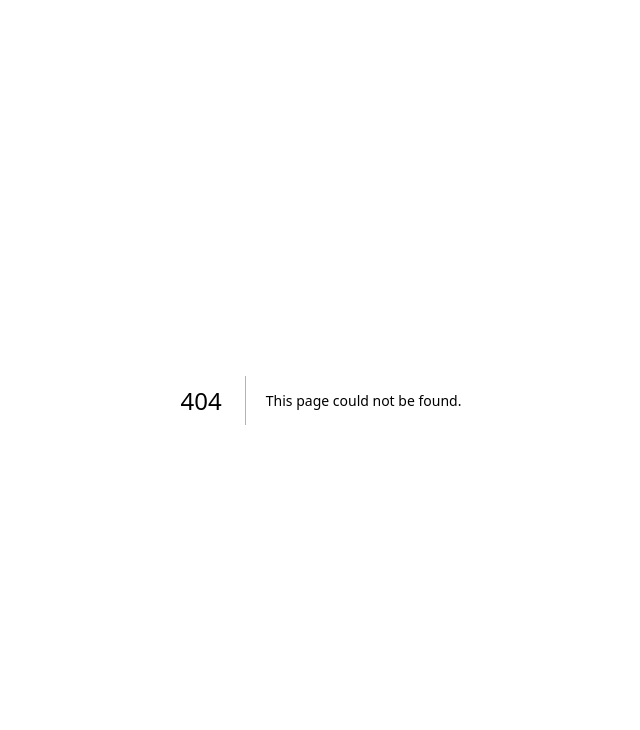
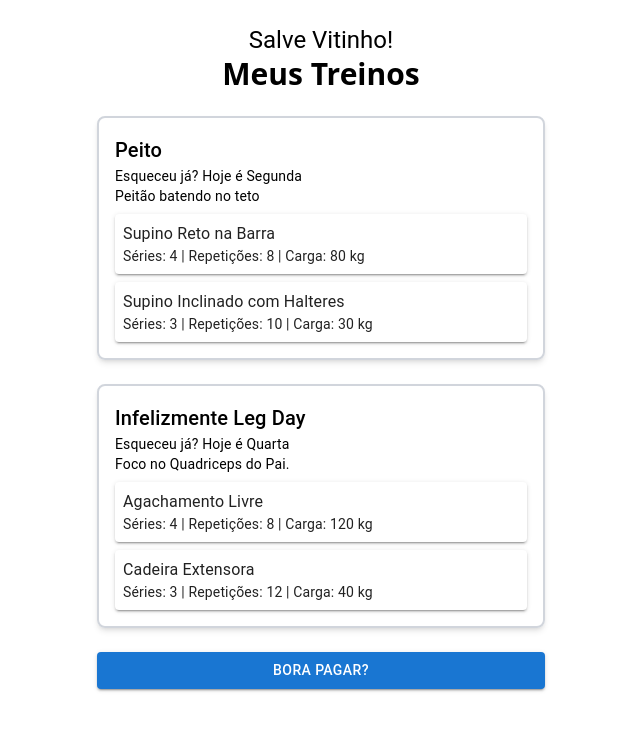
Before and after one commit to LeandroKornelius/SQL-Injection-Simulation, a Next.js app in the folder front-end/: page /perfil in a window 1280 px wide. Before the commit this address had no page. Shown: the top 730 px of the page, without its empty margins (319-959 px from the left). Built offline with nearby package versions, Linux system fonts and the light colour scheme.

Commit message:
Tela de Pagamentos e Tela de Perfil Meus treinos feitas!

```diff
--- a/front-end/src/app/page.tsx
+++ b/front-end/src/app/page.tsx
@@ -10,6 +10,7 @@ export default function MainPage() {
     <div className="flex min-h-screen justify-center items-center">
       <div className="grid justify-items-center w-72 p-6 border-2 border-gray-300 rounded-lg shadow-md">
         <span className="text-xl mb-4 text-center">Fit App</span>
+
         <div className="flex flex-col space-y-2 w-full">
           <div>
             <Button
@@ -41,6 +42,26 @@ export default function MainPage() {
               Exercícios
             </Button>
           </div>
+          <div>
+            <Button
+              variant="contained"
+              color="primary"
+              fullWidth
+              onClick={() => router.push("/perfil")}
+            >
+              Meus Exercícios
+            </Button>
+          </div>
+          <div>
+            <Button
+              variant="contained"
+              color="primary"
+              fullWidth
+              onClick={() => router.push("/payment")}
+            >
+              Dados Cartão
+            </Button>
+          </div>
         </div>
       </div>
     </div>
--- /dev/null
+++ b/front-end/src/app/payment/page.tsx
@@ -0,0 +1,110 @@
+"use client";
+
+import { Button, TextField } from "@mui/material";
+import { Form, Formik } from "formik";
+import { useRouter } from "next/navigation";
+
+const initialValues = {
+  card_number: "",
+  card_owner: "",
+  expiry_date: "",
+  cvv: "",
+};
+
+export default function CardDetailsPage() {
+  const router = useRouter();
+
+  return (
+    <div className="flex min-h-screen justify-center items-center">
+      <div className="grid justify-items-center w-80 p-6 border-2 border-gray-300 rounded-lg shadow-md">
+        <span className="text-xl mb-4 text-center font-bold">Dados do Cartão</span>
+
+        <Formik
+          initialValues={initialValues}
+          onSubmit={async (values) => {
+            const userId = 1;
+
+            const payload = {
+              user_id: userId,
+              card_number: values.card_number,
+              card_owner: values.card_owner,
+              expiry_date: values.expiry_date,
+              cvv: values.cvv,
+            };
+
+            console.log("Payload enviado:", payload);
+
+            alert(
+              `Número: ${values.card_number}\nTitular: ${values.card_owner}\nValidade: ${values.expiry_date}\nCVV: ${values.cvv}`
+            );
+
+            router.push("/perfil");
+          }}
+        >
+          {(props) => (
+            <Form
+              onSubmit={props.handleSubmit}
+              className="flex flex-col space-y-4 w-full gap-2"
+            >
+              <TextField
+                id="card_number"
+                name="card_number"
+                label="Número do Cartão"
+                variant="outlined"
+                size="small"
+                value={props.values.card_number}
+                onChange={props.handleChange}
+                fullWidth
+              />
+
+              <TextField
+                id="card_owner"
+                name="card_owner"
+                label="Nome do Titular"
+                variant="outlined"
+                size="small"
+                value={props.values.card_owner}
+                onChange={props.handleChange}
+                fullWidth
+              />
+
+              <div className="grid grid-cols-2 gap-2">
+                <TextField
+                  id="expiry_date"
+                  name="expiry_date"
+                  label="Validade"
+                  placeholder="MM/AA"
+                  variant="outlined"
+                  size="small"
+                  value={props.values.expiry_date}
+                  onChange={props.handleChange}
+                  fullWidth
+                />
+
+                <TextField
+                  id="cvv"
+                  name="cvv"
+                  label="CVV"
+                  variant="outlined"
+                  size="small"
+                  value={props.values.cvv}
+                  onChange={props.handleChange}
+                  fullWidth
+                />
+              </div>
+
+              <Button
+                type="submit"
+                variant="contained"
+                color="primary"
+                fullWidth
+              >
+                Salvar Dados
+              </Button>
+            </Form>
+          )}
+        </Formik>
+      </div>
+    </div>
+  );
+}
--- /dev/null
+++ b/front-end/src/app/perfil/page.tsx
@@ -0,0 +1,103 @@
+"use client";
+
+import { Button, Paper, Typography } from "@mui/material";
+import { useRouter } from "next/navigation";
+
+export default function MyWorkoutPage() {
+  const router = useRouter();
+
+  const mockUser = {
+    id: 1,
+    name: "Vitinho",
+  };
+
+  const mockWorkouts = [
+    {
+      id: 1,
+      name: "Peito",
+      weekDay: "Segunda",
+      description: "Peitão batendo no teto",
+      exercises: [
+        {
+          id: 1,
+          name: "Supino Reto na Barra",
+          sets: 4,
+          repetitions: 8,
+          weight: 80,
+        },
+        {
+          id: 2,
+          name: "Supino Inclinado com Halteres",
+          sets: 3,
+          repetitions: 10,
+          weight: 30,
+        },
+      ],
+    },
+    {
+      id: 2,
+      name: "Infelizmente Leg Day",
+      weekDay: "Quarta",
+      description: "Foco no Quadriceps do Pai.",
+      exercises: [
+        {
+          id: 3,
+          name: "Agachamento Livre",
+          sets: 4,
+          repetitions: 8,
+          weight: 120,
+        },
+        {
+          id: 4,
+          name: "Cadeira Extensora",
+          sets: 3,
+          repetitions: 12,
+          weight: 40,
+        },
+      ],
+    },
+  ];
+
+  return (
+    <div className="flex min-h-screen justify-center items-start py-6">
+      <div className="grid justify-items-center w-full max-w-md space-y-6">
+        <Typography variant="h5" className="text-center font-semibold">Salve {mockUser.name}!</Typography>
+
+        <span className="text-3xl font-bold text-center">Meus Treinos</span>
+
+        {mockWorkouts.map((workout) => (
+          <div
+            key={workout.id}
+            className="w-full p-4 border-2 border-gray-300 rounded-lg shadow-md space-y-3"
+          >
+            <Typography variant="h6">{workout.name}</Typography>
+            <Typography variant="body2">
+              Esqueceu já? Hoje é {workout.weekDay}
+            </Typography>
+            <Typography variant="body2">{workout.description}</Typography>
+
+            <div className="w-full space-y-2 pt-2">
+              {workout.exercises.map((exercise) => (
+                <Paper key={exercise.id} className="p-2" elevation={2}>
+                  <Typography variant="body1">{exercise.name}</Typography>
+                  <Typography variant="body2">
+                    Séries: {exercise.sets} | Repetições: {exercise.repetitions} | Carga: {exercise.weight} kg
+                  </Typography>
+                </Paper>
+              ))}
+            </div>
+          </div>
+        ))}
+
+        <Button
+          variant="contained"
+          color="primary"
+          fullWidth
+          onClick={() => router.push("/payment")}
+        >
+          Bora pagar?
+        </Button>
+      </div>
+    </div>
+  );
+}
```
Also changed, not shown: 1 other file (tests, documents, lock files or other folders).
